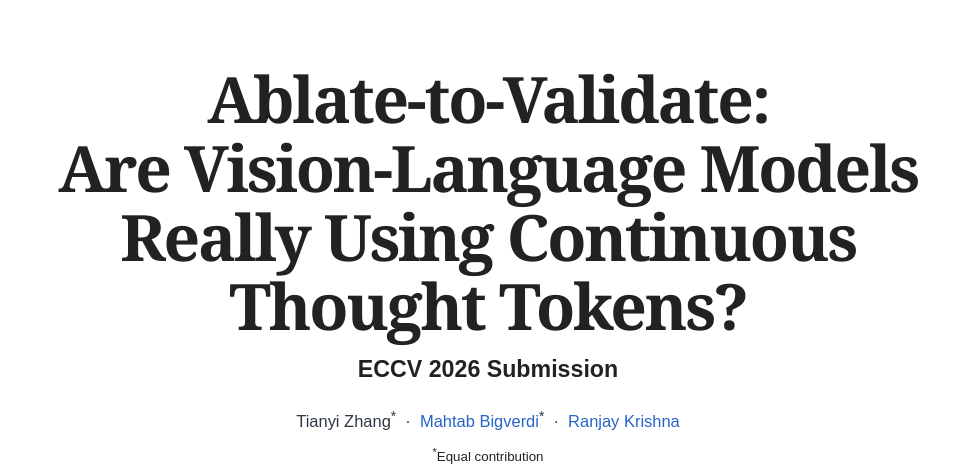
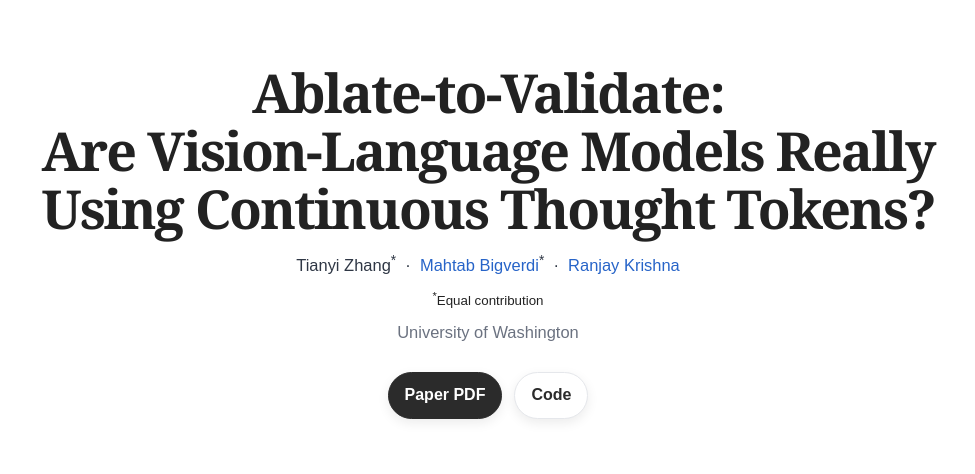
Before and after one commit to tjazhang/ablate_to_validate, a plain HTML site: page docs/index.html in a window 1280 px wide. Shown: the top 474 px of the page, without its empty margins (152-1127 px from the left). Drawn offline with Linux system fonts and the light colour scheme; a web font is replaced by a local one.

Commit message:
Shrink h1 title and remove ECCV submission note

```diff
--- a/docs/index.html
+++ b/docs/index.html
@@ -69,7 +69,7 @@
     h1 {
       font-family: "Noto Serif", Georgia, serif;
       font-weight: 700;
-      font-size: clamp(2.1rem, 5vw, 4.1rem);
+      font-size: clamp(1.8rem, 4.2vw, 3.4rem);
       line-height: 1.08;
       letter-spacing: -0.035em;
       margin: 0 0 12px;
@@ -361,8 +361,6 @@
         Are Vision-Language Models Really Using Continuous Thought Tokens?
       </h1>
 
-      <div class="venue">ECCV 2026 Submission</div>
-
       <div class="authors">
         Tianyi Zhang<sup>*</sup> &nbsp;&middot;&nbsp; <a href="https://mahtabbigverdi.github.io/">Mahtab Bigverdi</a><sup>*</sup> &nbsp;&middot;&nbsp; <a href="https://www.ranjaykrishna.com/">Ranjay Krishna</a>
       </div>
```
